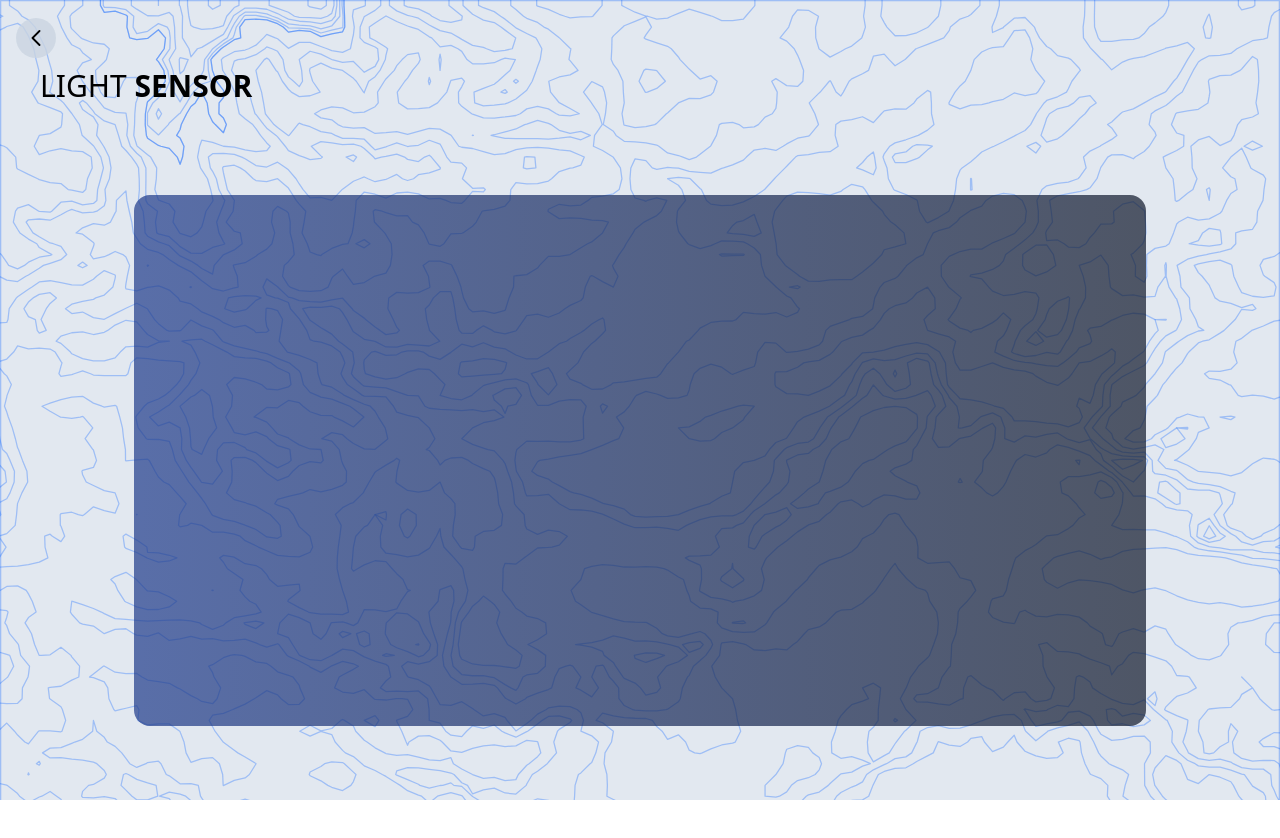
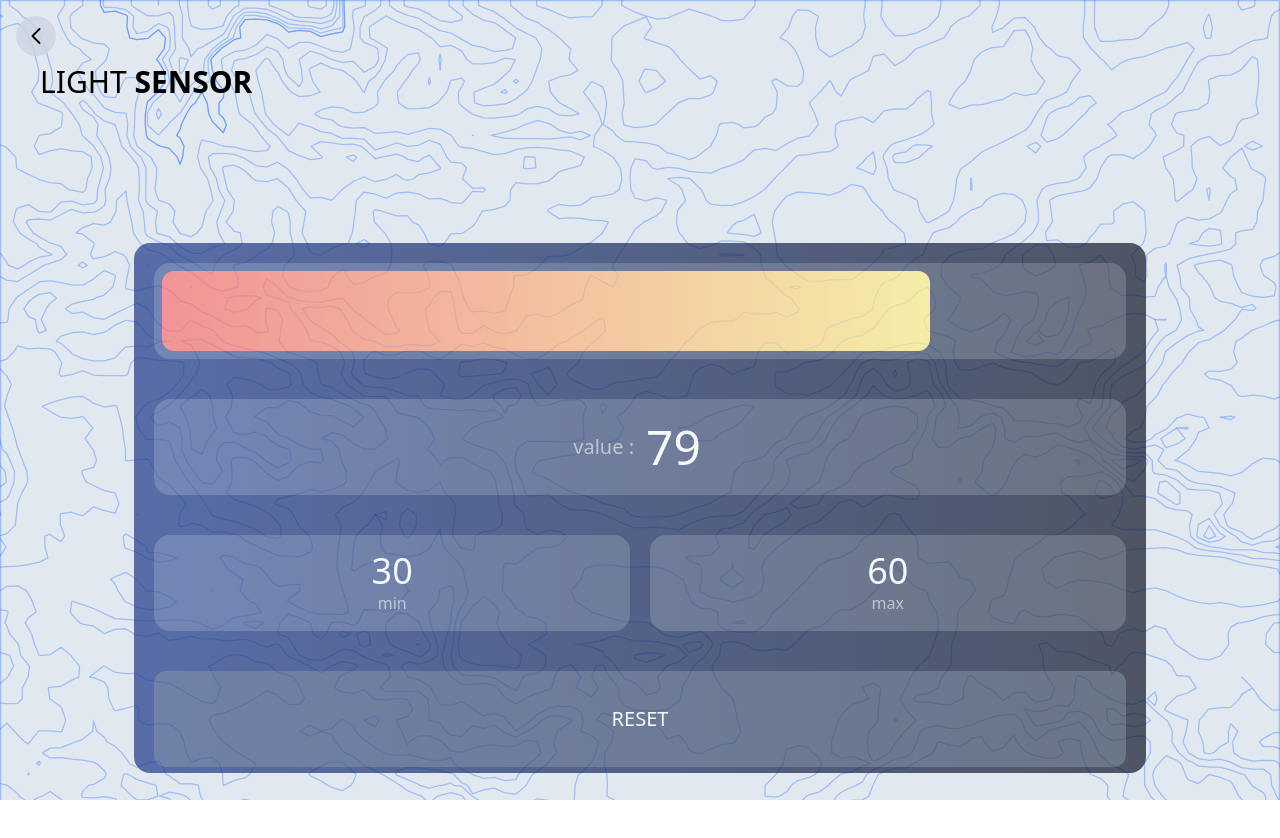
Before and after one commit to ESP32-COOP/ESP32-COOP-DOC, a SvelteKit app in the folder COOP-DOOR-WEB/: page /cards/light in a window 1280 px wide. Shown: the top 838 px of the page. Before the commit the page ends 800 px from the top, so only its background shows below. Built offline with nearby package versions, Linux system fonts and the light colour scheme.

Commit message:
feat(light-sensor): add min max and value

```diff
--- a/COOP-DOOR-WEB/src/routes/cards/light/+page.svelte
+++ b/COOP-DOOR-WEB/src/routes/cards/light/+page.svelte
@@ -1,7 +1,64 @@
+<script lang="ts">
+	import { onMount } from "svelte";
+
+    let lightValue = 40;
+    let minValue = 30;
+    let maxValue = 60;
+
+
+
+    function rand(){
+
+        lightValue = Math.floor(Math.random() * (100 - 0 + 1) );
+
+        setTimeout(rand,2000)
+    }
+
+
+onMount( async ()=>{
+    rand();
+
+})
+
+</script>
+
 <h1 class="uppercase text-3xl ml-8">light <span class="font-bold">sensor</span></h1>
 <div class="w-full h-full flex items-center justify-center">
-    <div class="rounded-2xl bg-gradient-to-r  from-blue-900 to-slate-900 opacity-70 w-4/5 h-4/5">
-        <div class=""></div>
+    <div class="rounded-2xl bg-gradient-to-r  from-blue-900 to-slate-900 opacity-70 w-4/5 h-[65%]">
+        <div class="grid w-full h-full" style="grid-template-rows : 2fr 8fr 2fr ">
+            <div class="w-full h-full flex items-center justify-center">
+                <div class="rounded-2xl bg-slate-200/20  m-5 w-full h-auto flex items-center ">
+                    <div style="width: {lightValue}%;" class=" rounded-xl m-2 bg-gradient-to-r from-red-400 to-yellow-200  h-20  transition-all">
+                    </div>
+                </div>
+            </div>
+            <div class="grid w-full h-full columns-1">
+                <div class="w-full h-full flex items-center justify-center">
+                    <div class="rounded-2xl bg-slate-200/20 m-5 w-full h-24 grid grid-cols-2 items-center justify-center gap-3">
+                        <p class="text-white/60 text-xl text-right">value : </p><h2 class="text-white text-5xl">{lightValue}</h2>
+                    </div>
+                </div>
+                <div class="w-auto h-full columns-2 m-5 gap-5">
+                    <div class="rounded-2xl bg-slate-200/20  w-full h-24 flex flex-col justify-center items-center">
+                        <h3 class="text-white text-4xl">{minValue}</h3>
+                        <p class="text-white/60">min</p>
+
+                    </div>
+                    <div class="rounded-2xl bg-slate-200/20  w-full h-24 flex flex-col justify-center items-center">
+                        <h3 class="text-white text-4xl">{maxValue}</h3>
+                        <p class="text-white/60">max</p>
+                    </div>
+
+                </div>
+
+
+            </div>
+            <div class="flex items-center justify-center w-full h-full">
+                <button class="uppercase bg-slate-500/50 rounded-xl m-5 w-full h-24 text-white text-xl" >reset</button>
+            </div>
+        </div>
+
+
 
     </div>
 </div>
```
